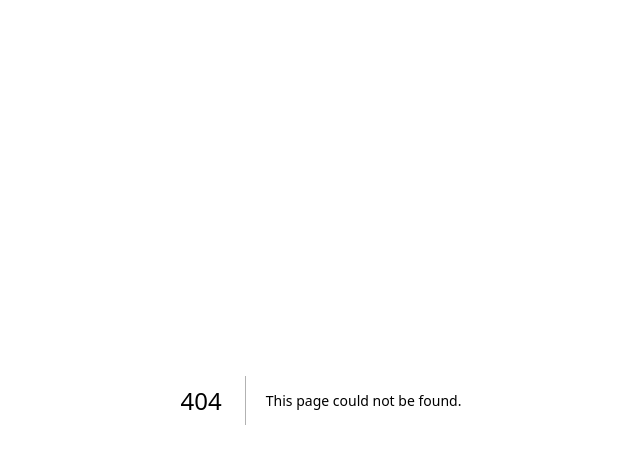
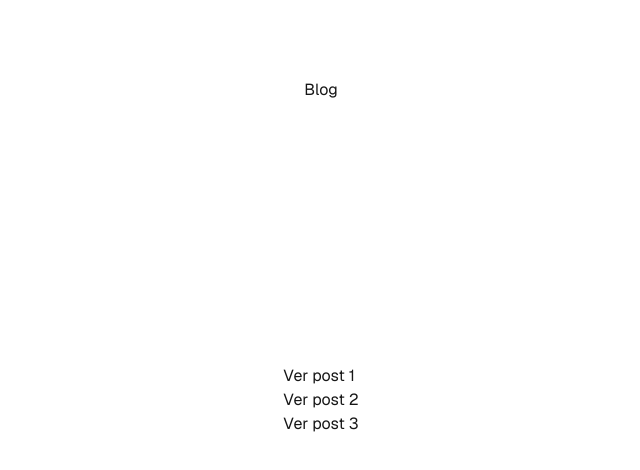
Before and after one commit to matheus-a-chaves/estudos-next.js, a Next.js app: page /posts in a window 1280 px wide. Before the commit this address had no page. Shown: the top 470 px of the page, without its empty margins (319-959 px from the left). Built offline with nearby package versions, Linux system fonts and the light colour scheme.

Commit message:
Aula02 - url dinamica

```diff
--- a/src/app/page.js
+++ b/src/app/page.js
@@ -5,6 +5,7 @@ export default function Home() {
     <div className="font-sans grid grid-rows-[20px_1fr_20px] items-center justify-items-center min-h-screen p-8 pb-20 gap-16 sm:p-20">
       Home
       <Link href="/sobre">Sobre</Link>
+      <Link href="/posts">Posts</Link>
     </div>
   );
 }
--- /dev/null
+++ b/src/app/posts/[id]/page.js
@@ -0,0 +1,12 @@
+
+const PostPage = ({ params }) => {
+    const id = params.id;
+
+    return (
+        <div className="font-sans grid grid-rows-[20px_1fr_20px] items-center justify-items-center min-h-screen p-8 pb-20 gap-16 sm:p-20">
+            <h1>Titulo: {id}</h1>
+        </div>
+    )
+}
+
+export default PostPage
--- /dev/null
+++ b/src/app/posts/page.js
@@ -0,0 +1,20 @@
+import Link from "next/link";
+
+const PostsPage = () => {
+    const postsId = [1, 2, 3];
+    return (
+        <div className="font-sans grid grid-rows-[20px_1fr_20px] items-center justify-items-center min-h-screen p-8 pb-20 gap-16 sm:p-20">
+            <h1>Blog</h1>
+            <ul>
+                {postsId.map(id => (
+                    <li key={id}>
+                        <Link href={`/posts/${id}`}>Ver post {id}</Link>
+                    </li>
+                ))}
+
+            </ul>
+        </div>
+    )
+}
+
+export default PostsPage
```
